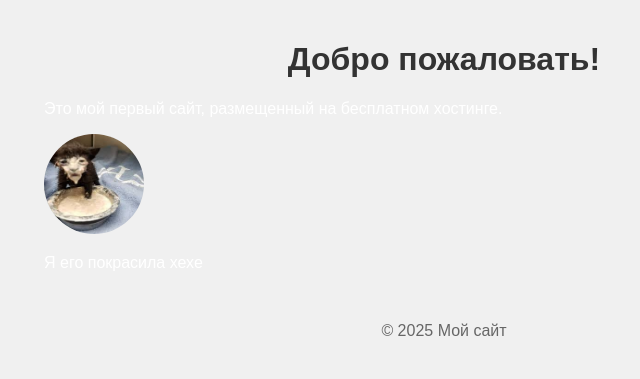
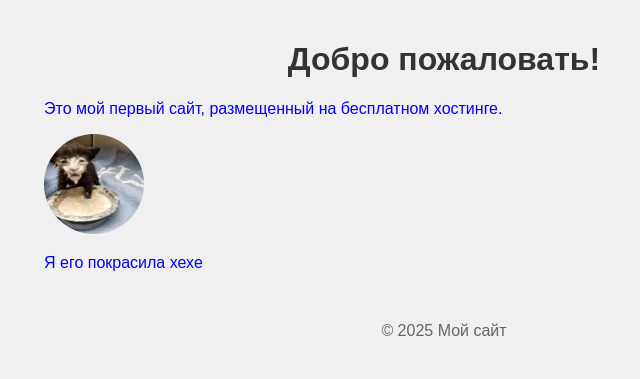
Before and after one commit to Krisokvass/my-website, a plain HTML site: page index.html in a window 1280 px wide. Shown: the whole page, without its empty margins (196-836 px from the left). Drawn offline with Linux system fonts and the light colour scheme.

Commit message:
style.css

```diff
--- a/style.css
+++ b/style.css
@@ -1,7 +1,7 @@
 /* style.css */
 body {
-    background-color: rgba(0, 128, 128, 20); /* Полупрозрачный зеленый фон */
-    color: white; /* Цвет текста */
+    background-color: rgba(0, 128, 128, 20); /* Полупрозрачный фон */
+    color: blue; /* Цвет текста */
     font-family: Arial, sans-serif;
     max-width: 800px;
     margin: 0 auto;
```
